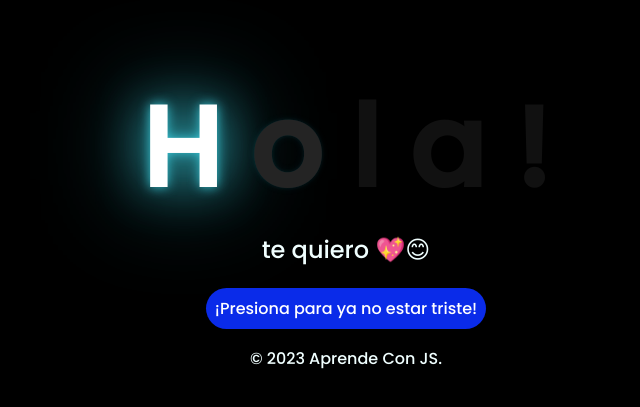
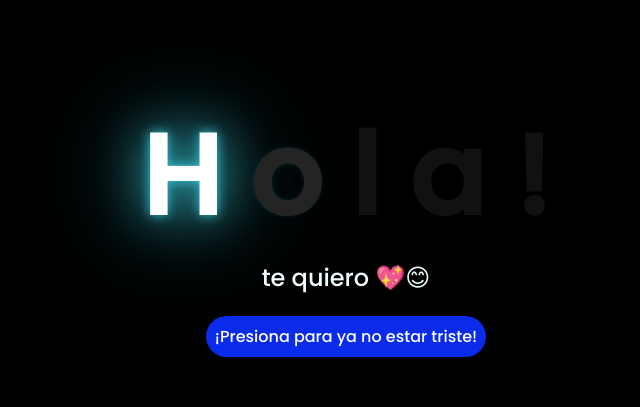
Before and after one commit to Valentin-GSO/Valentin-GSO.github.io, a plain HTML site: page index.html in a window 1280 px wide. Shown: the part 111-518 px from the top of the page, without its empty margins (302-942 px from the left). Drawn offline with Linux system fonts and the light colour scheme.

Commit message:
Update index.html

```diff
--- a/index.html
+++ b/index.html
@@ -28,9 +28,7 @@
     </div>
 
     <!-- Créditos -->
-    <div class="credits">
-        <p>&copy; 2023 Aprende Con JS.</p>
-    </div>
+    <div class="credits"></div>
 </body>
 
 </html>
```
